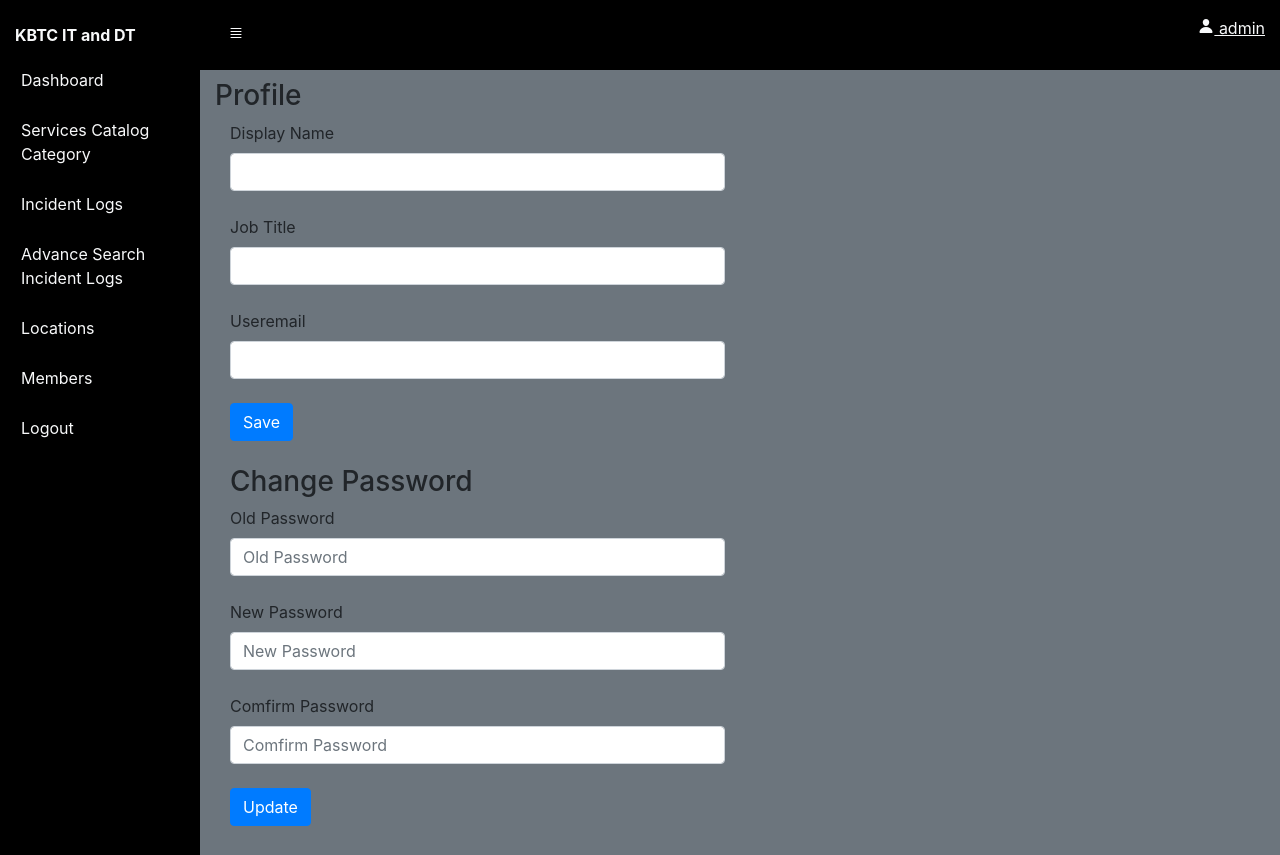
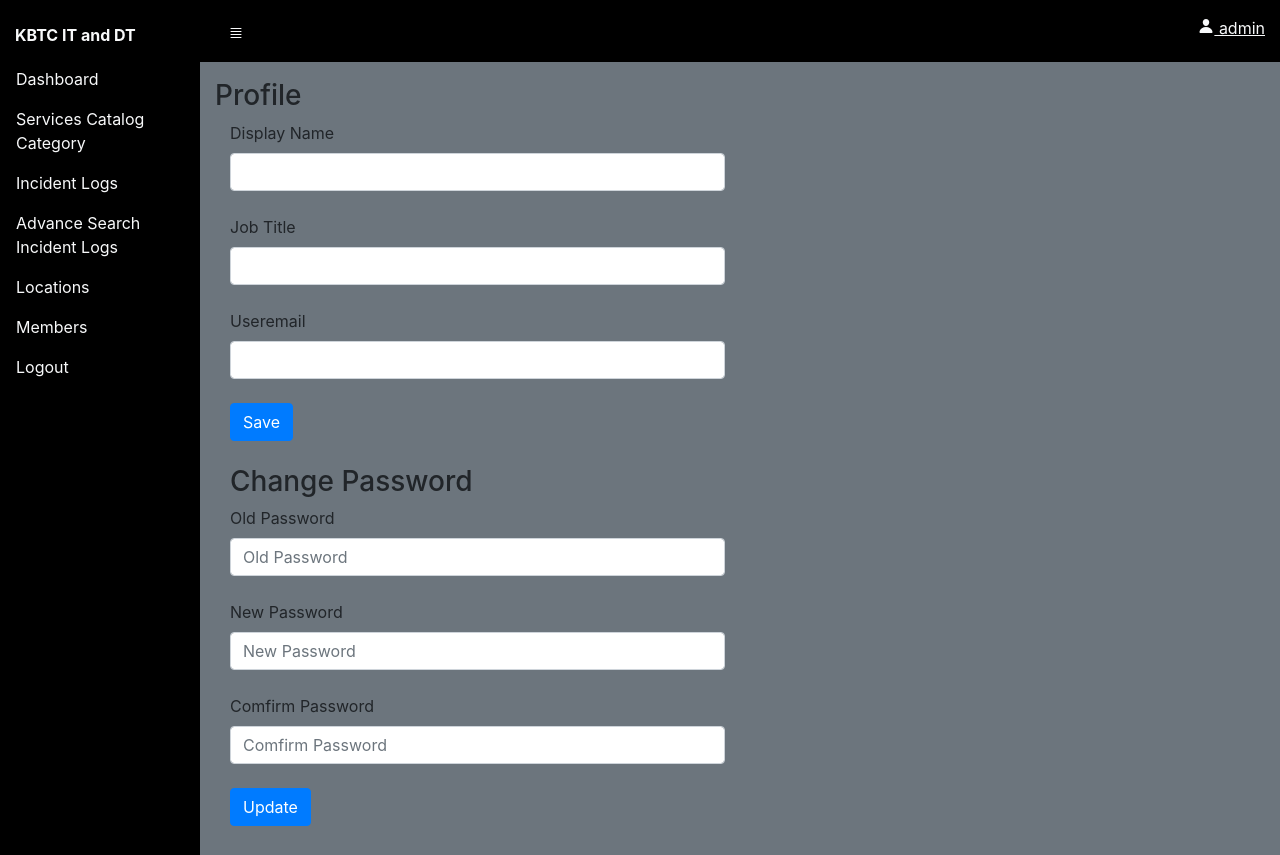
Before and after one commit to eugen3199/incident-logs-kbtc, a PHP site: page /admin/profile.php in a window 1280 px wide. Run offline with PHP 8.4, Linux system fonts and the light colour scheme; a user stored in the database is signed in; data comes from the database, SQL or seed files in the repository; some libraries are stand-ins or nearby versions.

Commit message:
Bug fixed, Slidebar feature added, slight adjustments

```diff
--- a/admin/advance_view_logs.php
+++ b/admin/advance_view_logs.php
@@ -2,6 +2,7 @@
     include "head.php";
     include "nav.php";
     include "alert.php";
+    $_SESSION['cpage'] = "advlogs";
 ?>
 <div class="d-flex" id="wrapper">
     <div class="container-fluid px-0">
@@ -214,7 +215,7 @@
                 <br>
                 <hr>
                 <div class="container-fluid justify-content-center">
-                    <h6>Results Found - <span id="result_count"></span></h6>
+                    <h6 class="text-light">Results Found - <span id="result_count"></span></h6>
                     <table id="example" class="table table-responsive-sm table-dark table-striped table-bordered table-sm" width="100%">
                         <thead>
                             <tr>
--- a/admin/category.php
+++ b/admin/category.php
@@ -2,6 +2,7 @@
     include "head.php";
     include "nav.php";
     include "alert.php";
+    $_SESSION['cpage'] = "catalog";
 ?>
 <div class="d-flex" id="wrapper">
     <div class="container-fluid px-0">
--- a/admin/head.php
+++ b/admin/head.php
@@ -19,8 +19,6 @@
     <!-- <link href="https://cdn.datatables.net/1.12.1/css/jquery.dataTables.min.css" rel="stylesheet" id="bootstrap-css"> -->
     <link rel="stylesheet" type="text/css" href="https://cdnjs.cloudflare.com/ajax/libs/twitter-bootstrap/4.5.2/css/bootstrap.css">
     <link rel="stylesheet" type="text/css" href="https://cdn.datatables.net/1.12.1/css/dataTables.bootstrap4.min.css">
-
-    <link rel="stylesheet" type="text/css" href="css/tootip.css">
 
     <script src="https://code.jquery.com/jquery-3.5.1.js"></script>
     <!-- Vue Js -->
--- a/admin/incident.php
+++ b/admin/incident.php
@@ -2,6 +2,7 @@
     include "head.php";
     include "nav.php";
     include "alert.php";
+    $_SESSION['cpage'] = "catalog";
 ?>
 <div class="d-flex" id="wrapper">
     <div class="container-fluid px-0">
--- a/admin/index.php
+++ b/admin/index.php
@@ -2,6 +2,7 @@
 <?php
             include "head.php";
             include "nav.php";
+            $_SESSION['cpage'] = "home";
         ?>
 <div class="d-flex" id="wrapper">
     <div class="container-fluid px-0">
--- a/admin/location.php
+++ b/admin/location.php
@@ -2,6 +2,7 @@
     include "head.php";
     include "nav.php";
     include "alert.php";
+    $_SESSION['cpage'] = "location";
 ?>
 <div class="d-flex" id="wrapper">
     <div class="container-fluid px-0">
--- a/admin/logs.php
+++ b/admin/logs.php
@@ -1,6 +1,7 @@
 <?php
             include "head.php";
             include "alert.php";
+            $_SESSION['cpage'] = "catalog";
             $redirect_log = $_POST["redirect_log"];
             if(!isset($redirect_log)){
                 header("Location:index.php");
--- a/admin/member.php
+++ b/admin/member.php
@@ -2,6 +2,7 @@
     include "head.php";
     include "nav.php";
     include "alert.php";
+    $_SESSION['cpage'] = "member";
 ?>
 <div class="d-flex" id="wrapper">
     <div class="container-fluid px-0">
--- a/admin/nav.php
+++ b/admin/nav.php
@@ -1,17 +1,16 @@
 <div class="container-fluid fixed-top bg-black">
-    <div class="row collapse show no-gutters d-flex h-100">
+    <div class="row collapse show no-gutters d-flex h-100 pt-3 pb-2">
         <div class="col-3 px-0 w-sidebar navbar-collapse collapse d-none d-md-flex text-light">
             <!-- spacer col -->
             <b> KBTC IT and DT </b>
         </div>
-        <div class="col px-3 px-md-0 py-3">
+        <div class="col px-3 px-md-0">
             <div class="d-flex">
                 <!-- toggler -->
                 <button data-toggle="collapse" data-target=".collapse" role="button" class="btn btn-link text-white">
                     <ion-icon class="text-light" name="reorder-four-outline" id="sidebarToggle"></ion-icon>
                 </button>
                 <a href="#modal" data-target="modal" data-toggle="modal" class="ml-auto text-white"><i class="fa fa-cog"></i></a>
-
                 <ul class="navbar-nav">
                     <li class="nav-item">
                         <a href="profile.php" class="text-light text-decoration-none">
--- a/admin/profile.php
+++ b/admin/profile.php
@@ -1,6 +1,7 @@
 <?php
             include "head.php";
             include "alert.php";
+            $_SESSION['cpage'] = "profile";
         ?>
 <div class="d-flex" id="wrapper">
     <!-- Sidebar-->
--- a/admin/slidebar.php
+++ b/admin/slidebar.php
@@ -2,26 +2,26 @@
     <!-- fixed sidebar -->
     <div class="navbar-light bg-black position-fixed h-100 w-sidebar">
         <ul class="nav flex-column flex-nowrap text-truncate">
-            <li class="nav-item">
-                <a class="list-group-item list-group-item-action nav-link text-light bg-black" href="index.php">Dashboard</a>
+            <li class="nav-item pt-1">
+                <a class="nav-link text-light bg-<?php if ($_SESSION['cpage']=="home"){echo "secondary";}else{echo "black";}?>" href="index.php">Dashboard</a>
             </li>
             <li class="nav-item">
-                <a class="list-group-item list-group-item-action nav-link text-light bg-black" href="category.php">Services Catalog<br>Category</a>
+                <a class="nav-link text-light bg-<?php if ($_SESSION['cpage']=="catalog"){echo "secondary";}else{echo "black";}?>" href="category.php">Services Catalog<br>Category</a>
             </li>
             <li class="nav-item">
-                <a class="list-group-item list-group-item-action nav-link text-light bg-black" href="view_logs.php">Incident Logs</a>
+                <a class="nav-link text-light bg-<?php if ($_SESSION['cpage']=="vlogs"){echo "secondary";}else{echo "black";}?>" href="view_logs.php">Incident Logs</a>
             </li>
             <li class="nav-item">
-                <a class="list-group-item list-group-item-action nav-link text-light bg-black" href="advance_view_logs.php">Advance Search<br>Incident Logs</a>
+                <a class="nav-link text-light bg-<?php if ($_SESSION['cpage']=="advlogs"){echo "secondary";}else{echo "black";}?>" href="advance_view_logs.php">Advance Search<br>Incident Logs</a>
             </li>
             <li class="nav-item">
-                <a class="list-group-item list-group-item-action nav-link text-light bg-black" href="location.php">Locations</a>
+                <a class="nav-link text-light bg-<?php if ($_SESSION['cpage']=="location"){echo "secondary";}else{echo "black";}?>" href="location.php">Locations</a>
             </li>
             <li class="nav-item">
-                <a class="list-group-item list-group-item-action nav-link text-light bg-black" href="member.php">Members</a>
+                <a class="nav-link text-light bg-<?php if ($_SESSION['cpage']=="member"){echo "secondary";}else{echo "black";}?>" href="member.php">Members</a>
             </li>
             <li class="nav-item">
-                <a class="list-group-item list-group-item-action nav-link text-light bg-black" href="logout.php"> Logout</a>
+                <a class="nav-link text-light bg-black" href="logout.php"> Logout</a>
             </li>
         </ul>
     </div>
--- a/admin/solution.php
+++ b/admin/solution.php
@@ -2,6 +2,7 @@
     include "head.php";
     include "nav.php";
     include "alert.php";
+    $_SESSION['cpage'] = "catalog";
 ?>
 <div class="d-flex" id="wrapper">
     <div class="container-fluid px-0">
--- a/admin/subcategory.php
+++ b/admin/subcategory.php
@@ -2,6 +2,7 @@
     include "head.php";
     include "nav.php";
     include "alert.php";
+    $_SESSION['cpage'] = "catalog";
 ?>
 <div class="d-flex" id="wrapper">
     <div class="container-fluid px-0">
--- a/admin/view_logs.php
+++ b/admin/view_logs.php
@@ -2,6 +2,7 @@
     include "head.php";
     include "nav.php";
     include "alert.php";
+    $_SESSION['cpage'] = "vlogs";
 ?>
 <div class="d-flex" id="wrapper">
     <div class="container-fluid px-0">
--- a/backend.php
+++ b/backend.php
@@ -30,6 +30,7 @@ if(isset($_POST['login'])){
               $_SESSION["username"] = $username;
               $_SESSION["FullName"] = $value['display_name'];
               $_SESSION['id'] = $value['id'];
+              $_SESSION['cpage'] = 'home';
               header("location:admin");
               exit;
           }else{
@@ -39,6 +40,7 @@ if(isset($_POST['login'])){
             $_SESSION["username"] = $username;
             $_SESSION["FullName"] = $value['display_name'];
             $_SESSION['id'] = $value['id'];
+            $_SESSION['cpage'] = 'home';
             header("location:user");
             exit;
           }
```
